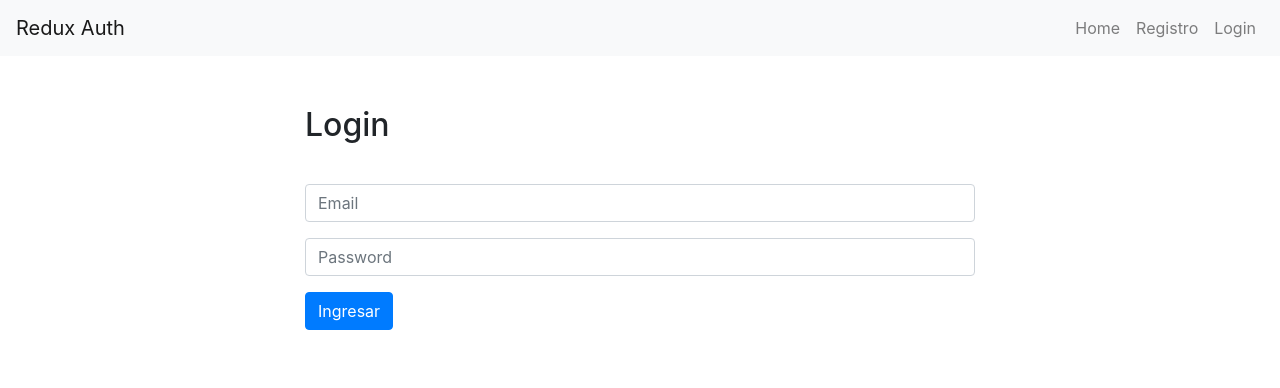
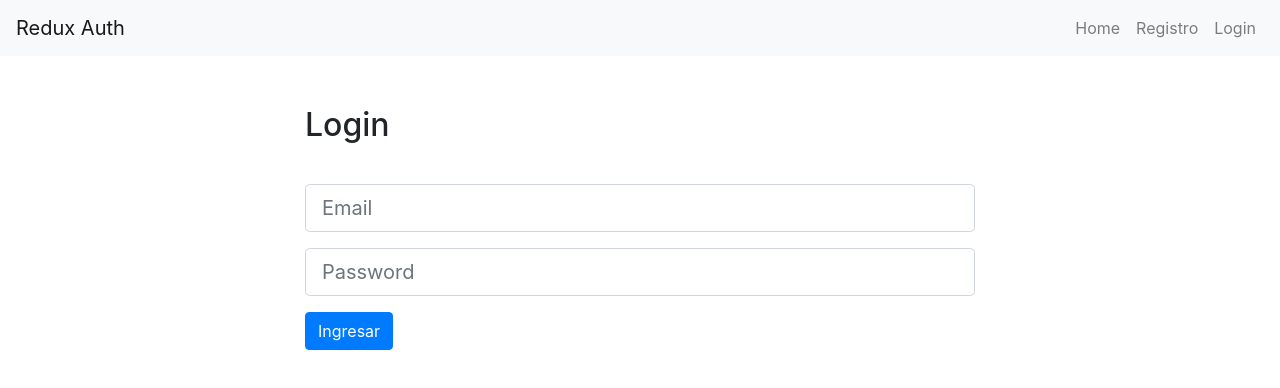
Before and after one commit to Beor18/jwt-elixir-frontend, a React (Create React App) app: page /login in a window 1280 px wide. Shown: the top 388 px of the page. Built offline with nearby package versions, Linux system fonts and the light colour scheme.

Commit message:
conectar componente login a Redux Store

```diff
--- a/src/actions/authentication.js
+++ b/src/actions/authentication.js
@@ -2,7 +2,7 @@
 import { GET_ERRORS } from './types';
 
 export const registerUser = (user, history) => dispatch => {
-    axios.post('http//localhost:4000/api/v1/sign_up', user)
+    axios.post('http://localhost:4000/api/v1/sign_up', user)
             .then(res => history.push('/login'))
             .catch(err => {
                 dispatch({
@@ -13,7 +13,7 @@
 }
 
 export const loginUser = (user) => dispatch => {
-    axios.post('http//localhost:4000/api/v1/sign_in', user)
+    axios.post('http://localhost:4000/api/v1/sign_in', user)
             .then(res => {
                 console.log(res.data);
             })
--- a/src/components/Login.js
+++ b/src/components/Login.js
@@ -1,4 +1,8 @@
-import React, { Component } from 'react'
+import React, { Component } from 'react';
+import PropTypes from 'prop-types';
+import { connect } from 'react-redux';
+import { loginUser } from '../actions/authentication';
+import classnames from 'classnames';
 
 class Login extends Component {
     constructor() {
@@ -26,10 +30,19 @@
             password: this.state.password,
         }
 
-        console.log(user);
+        this.props.loginUser(user);
+    }
+
+    componentWillReceiveProps(nextProps) {
+            if(nextProps.errors) {
+                this.setState({
+                errors: nextProps.errors
+             });
+        }
     }
 
     render() {
+        const {errors} = this.state;
         return(
             <div className="container" style={{ marginTop: '50px', width: '700px'}}>
             <h2 style={{marginBottom: '40px'}}>Login</h2>
@@ -38,21 +51,27 @@
                     <input
                     type="email"
                     placeholder="Email"
-                    className="form-control"
+                    className={classnames('form-control form-control-lg', {
+                        'is-invalid': errors.email
+                    })}
                     name="email"
                     onChange={ this.handleInputChange }
                     value={ this.state.email }
                     />
+                    {errors.email && (<div className="invalid-feedback">{errors.email}</div>)}
                 </div>
                 <div className="form-group">
                     <input
                     type="password"
                     placeholder="Password"
-                    className="form-control"
+                    className={classnames('form-control form-control-lg', {
+                        'is-invalid': errors.password
+                    })}
                     name="password"
                     onChange={ this.handleInputChange }
                     value={ this.state.password }
                     />
+                    {errors.password && (<div className="invalid-feedback">{errors.password}</div>)}
                 </div>
                 <div className="form-group">
                     <button type="submit" className="btn btn-primary">
@@ -65,4 +84,12 @@
     }
 }
 
-export default Login;
+Login.propTypes = {
+    errors: PropTypes.object.isRequired
+}
+
+const mapStateToProps = (state) => ({
+    errors: state.errors
+})
+
+export  default connect(mapStateToProps, { loginUser })(Login)
```
Also changed, not shown: package.json (indentation only).
